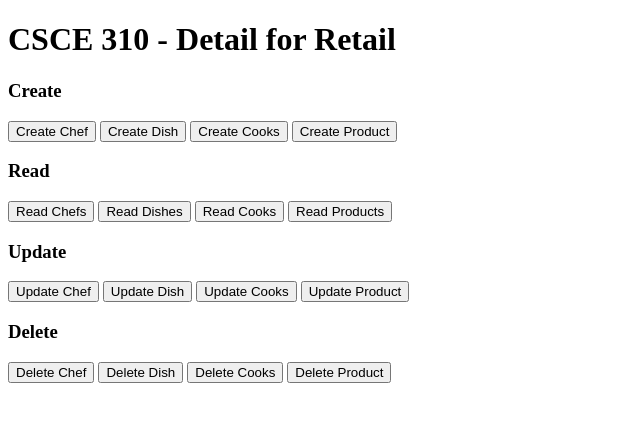
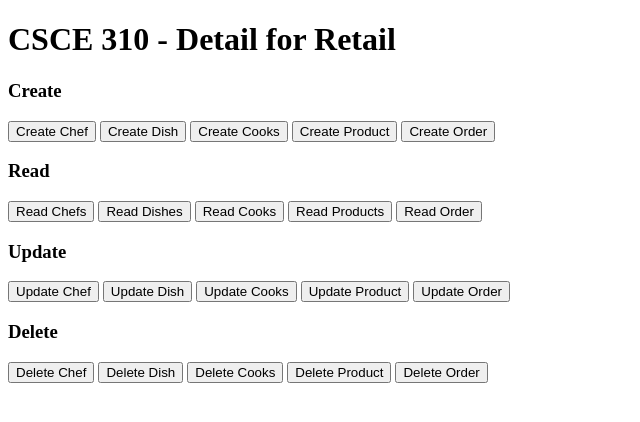
Before and after one commit to AlexTorresD/DeTailforRetail, a Flask app: page / in a window 1280 px wide. Shown: the top 422 px of the page, without its empty margins (0-640 px from the left). Run offline with Flask 3, Linux system fonts and the light colour scheme; parts of the project's set-up code (start-up, migrations or seed data) failed here and were passed over; some libraries are stand-ins or nearby versions.

Commit message:
Order Functions

```diff
--- a/app.py
+++ b/app.py
@@ -3,21 +3,17 @@ from multiprocessing import synchronize
 from turtle import position
 from flask import Flask, render_template, request, flash
 from flask_sqlalchemy import SQLAlchemy
-from numpy import product
 from sqlalchemy import select
 from sqlalchemy import exc
 import psycopg2
 
 app = Flask(__name__)
 # app.config['SQLALCHEMY_DATABASE_URI'] = 'postgresql://<user>:<password>@localhost/<appname>'
-app.config['SQLALCHEMY_DATABASE_URI'] = 'postgresql://postgres:samiamin@localhost/csce310-app'
+app.config['SQLALCHEMY_DATABASE_URI'] = 'postgresql://postgres:password@localhost/DeTail'
 app.config["SQLALCHEMY_TRACK_MODIFICATIONS"] = False
 app.secret_key = 'secret string'
 
 db = SQLAlchemy(app)
-
-
-
 
 class Dish(db.Model):
     id = db.Column(db.Integer, primary_key=True)
@@ -41,8 +37,6 @@ class ChefInfo(db.Model):
     cname = db.Column(db.String(64), unique=True)
     addr = db.Column(db.String(128))
     phone = db.Column(db.String(64))
-
-
 
 class Store(db.Model):
     Store_ID = db.Column(db.Integer, primary_key=True)
@@ -237,7 +231,138 @@ def productdelete():
     return deleteproduct(feedback_message='Successfully deleted product {}'.format(product_name),
                        feedback_type=True)
 
+def getorders():
+    query = select(Orders)
+    result = db.session.execute(query)
 
+    order_list = []
+    for order in result.scalars():
+        order_list.append((order.Order_ID, order.Store_ID, order.Product_ID, order.Order_Quantity, order.Order_Price, order.Order_Date, order.Received))
+    return order_list
+
+@app.route("/createorder")
+def createorder(feedback_message=None, feedback_type=False):
+    return render_template("createorder.html",
+            feedback_message=feedback_message,
+            feedback_type=feedback_type)
+
+@app.route("/ordercreate", methods=['POST'])
+def ordercreate():
+    Order_ID = request.form["Order_ID"]
+    Store_ID = request.form["Store_ID"]
+    Product_ID = request.form["Product_ID"]
+    Order_Quantity = request.form["Order_Quanity"]
+    Order_Price = request.form["Order_Price"]
+    Order_Date = request.form["Order_Date"]
+    Received = request.form["Received"]
+
+    try:
+        entry = Orders(Order_ID=Order_ID, Store_ID=Store_ID, Product_ID=Product_ID, Order_Quantity=Order_Quantity, Order_Price=Order_Price, Order_Date=Order_Date, Received= Received.lower() in ['true', '1', 't', 'y', 'yes', 'yeah', 'yup', 'certainly', 'uh-huh'])
+        db.session.add(entry)
+        db.session.commit()
+    except exc.IntegrityError as err:
+        db.session.rollback()
+        return createorder(feedback_message='A order with ID {} already exists. Create a order with a different name.'.format(Order_ID), feedback_type=False)
+    except Exception as err:
+        db.session.rollback()
+        return createorder(feedback_message='Database error: {}'.format(err), feedback_type=False)
+
+
+    return createorder(feedback_message='Successfully added order {}'.format(Order_ID),
+                       feedback_type=True)
+
+@app.route("/readorder")
+def readorder():
+    query = select(Orders)
+    result = db.session.execute(query)
+
+    order_list = []
+    for order in result.scalars():
+        order_list.append((order.Order_ID, order.Store_ID, order.Product_ID, order.Order_Quantity, order.Order_Price, order.Order_Date, order.Received))
+
+    return render_template("readorder.html", orderlist=order_list)
+
+@app.route("/updateorder")
+def updateorder(feedback_message=None, feedback_type=False):
+    order_names = [name for name, _, _, _, _, _, _ in getorders()]
+    return render_template("updateorder.html",
+                           ordernames=order_names,
+                           feedback_message=feedback_message,
+                           feedback_type=feedback_type)
+
+@app.route("/orderupdate", methods=['POST'])
+def orderupdate():
+    order_name = request.form.get('ordernames')
+    Order_ID = request.form["Order_ID"]
+    Store_ID = request.form["Store_ID"]
+    Product_ID = request.form["Product_ID"]
+    Order_Quantity = request.form["Order_Quanity"]
+    Order_Price = request.form["Order_Price"]
+    Order_Date = request.form["Order_Date"]
+    Received = request.form["Received"]
+
+    try:
+        obj = db.session.query(Orders).filter(
+            Orders.Order_ID==order_name).first()
+
+        if obj == None:
+            msg = 'Order {} not found.'.format(Order_ID)
+            return updateorder(feedback_message=msg, feedback_type=False)
+
+        if Order_ID != '':
+            obj.Order_ID = Order_ID
+        if Store_ID != '':
+            obj.Store_ID = Store_ID
+        if Product_ID != '':
+            obj.Product_ID = Product_ID
+        if Order_Quantity != '':
+            obj.Order_Quantity = Order_Quantity
+        if Order_Price != '':
+            obj.Order_Price = Order_Price
+        if Order_Date != '':
+            obj.Order_Date = Order_Date
+        if Received != '':
+            obj.Received = Received.lower() in ['true', '1', 't', 'y', 'yes', 'yeah', 'yup', 'certainly', 'uh-huh']
+
+        db.session.commit()
+    except Exception as err:
+        db.session.rollback()
+        return updateorder(feedback_message=err, feedback_type=False)
+
+    return updateorder(feedback_message='Successfully updated order {}'.format(Order_ID),
+                       feedback_type=True)
+
+@app.route("/deleteorder")
+def deleteorder(feedback_message=None, feedback_type=False):
+    order_names = [name for name, _, _, _, _, _, _ in getorders()]
+    return render_template("deleteorder.html",
+                           ordernames=order_names,
+                           feedback_message=feedback_message,
+                           feedback_type=feedback_type)
+
+@app.route("/orderdelete", methods=['POST'])
+def orderdelete():
+    if not request.form.get('confirmInput'):
+        return deleteorder(feedback_message='Operation canceled. Order not deleted.', feedback_type=False)
+
+    order_name = request.form.get('ordernames')
+
+    try:
+        obj = db.session.query(Orders).filter(
+            Orders.Order_ID==order_name).first()
+
+        if obj == None:
+            msg = 'Order {} not found.'.format(order_name)
+            return deleteorder(feedback_message=msg, feedback_type=False)
+
+        db.session.delete(obj)
+        db.session.commit()
+    except Exception as err:
+        db.session.rollback()
+        return deleteorder(feedback_message=err, feedback_type=False)
+
+    return deleteorder(feedback_message='Successfully deleted order {}'.format(order_name),
+                       feedback_type=True)
 
 def getchefs():
     query = select(ChefInfo)
--- a/templates/home.html
+++ b/templates/home.html
@@ -7,21 +7,25 @@
 <a href="/createdish"><button> Create Dish </button></a>
 <a href="/createcooks"><button> Create Cooks </button></a>
 <a href="/createproduct"><button> Create Product </button></a>
+<a href="/createorder"><button> Create Order </button></a>
 <br/>
 <h3>Read</h3>
 <a href="/readchef"><button> Read Chefs </button></a>
 <a href="/readdish"><button> Read Dishes </button></a>
 <a href="/readcooks"><button> Read Cooks </button></a>
 <a href="/readproduct"><button> Read Products </button></a>
+<a href="/readorder"><button> Read Order </button></a>
 <h3>Update</h3>
 <a href="/updatechef"><button> Update Chef </button></a>
 <a href="/updatedish"><button> Update Dish </button></a>
 <a href="/updatecooks"><button> Update Cooks </button></a>
 <a href="/updateproduct"><button> Update Product </button></a>
+<a href="/updateorder"><button> Update Order </button></a>
 <h3>Delete</h3>
 <a href="/deletechef"><button> Delete Chef </button></a>
 <a href="/deletedish"><button> Delete Dish </button></a>
 <a href="/deletecooks"><button> Delete Cooks </button></a>
 <a href="/deleteproduct"><button> Delete Product </button></a>
+<a href="/deleteorder"><button> Delete Order </button></a>
 
 {% endblock %}
```
Also changed, not shown: templates/createorder.html (added, +36 -0 lines), templates/deleteorder.html (added, +21 -0 lines), templates/readorder.html (added, +31 -0 lines), templates/updateorder.html (added, +41 -0 lines).
